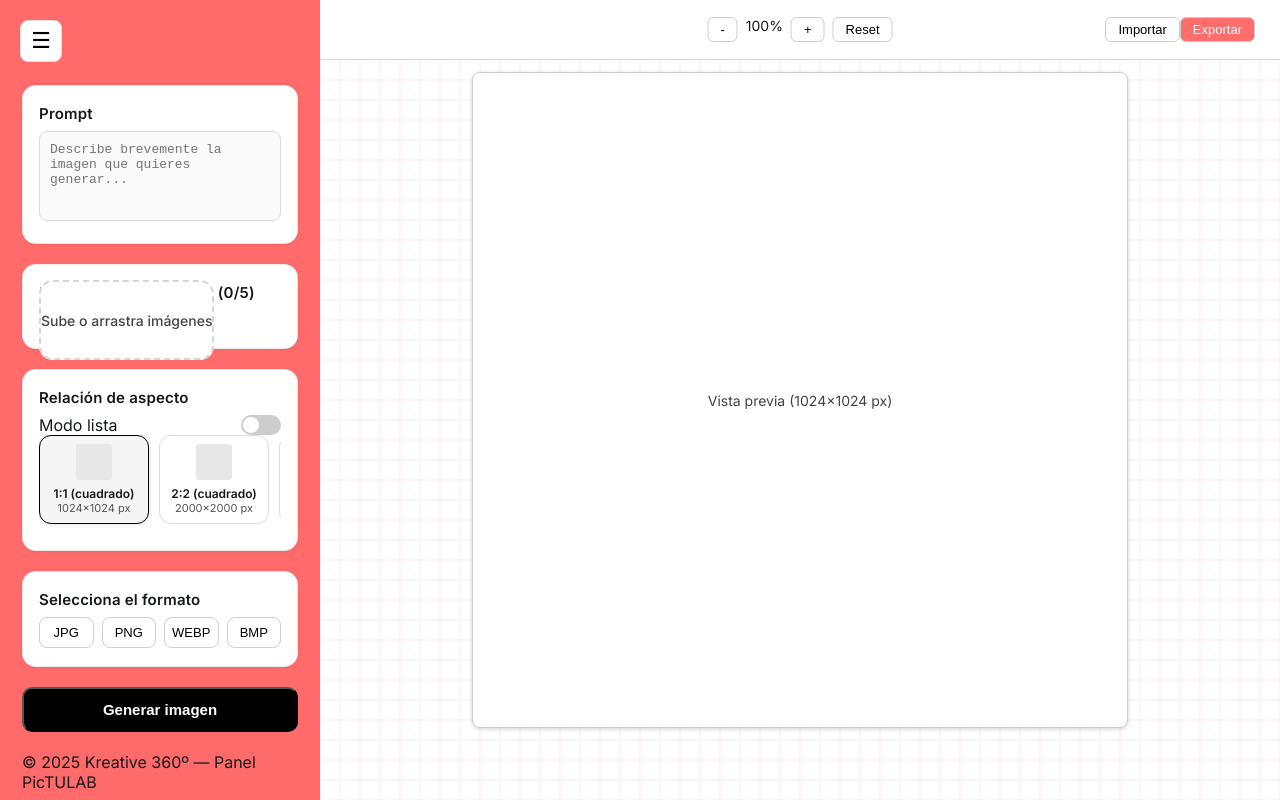
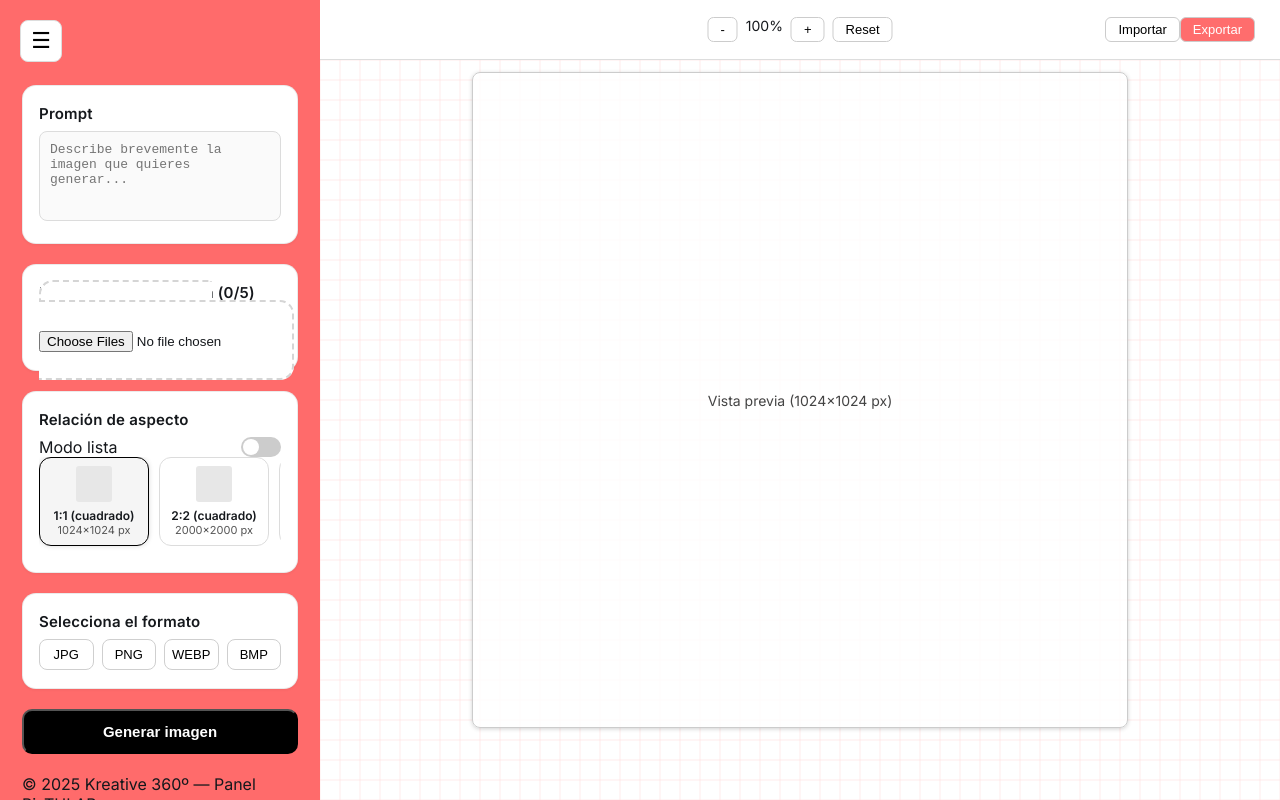
Before and after one commit to firstwinagency/firstwinagency-firstwin-panel, a Next.js app: page /pictulab in a window 1280 px wide. Built offline with nearby package versions, Linux system fonts and the light colour scheme.

Commit message:
Update page.tsx

```diff
--- a/app/pictulab/page.tsx
+++ b/app/pictulab/page.tsx
@@ -112,18 +112,13 @@ export default function PictuLabPage() {
             <textarea placeholder="Describe brevemente la imagen que quieres generar..."></textarea>
           </div>
 
-          {/* IMÁGENES DE REFERENCIA (CORREGIDO) */}
+          {/* IMÁGENES DE REFERENCIA (CORREGIDO DEFINITIVO) */}
           <div className="sidebar-box">
             <h2>Imágenes de referencia ({uploadedImages.length}/5)</h2>
 
             <label className="upload-area">
               <span>Sube o arrastra imágenes</span>
-              <input
-                type="file"
-                multiple
-                onChange={handleFiles}
-                style={{ display: "none" }}
-              />
+              <input type="file" multiple onChange={handleFiles} className="hidden" />
             </label>
 
             <div className="image-grid mt-2 grid grid-cols-2 gap-2">
```
